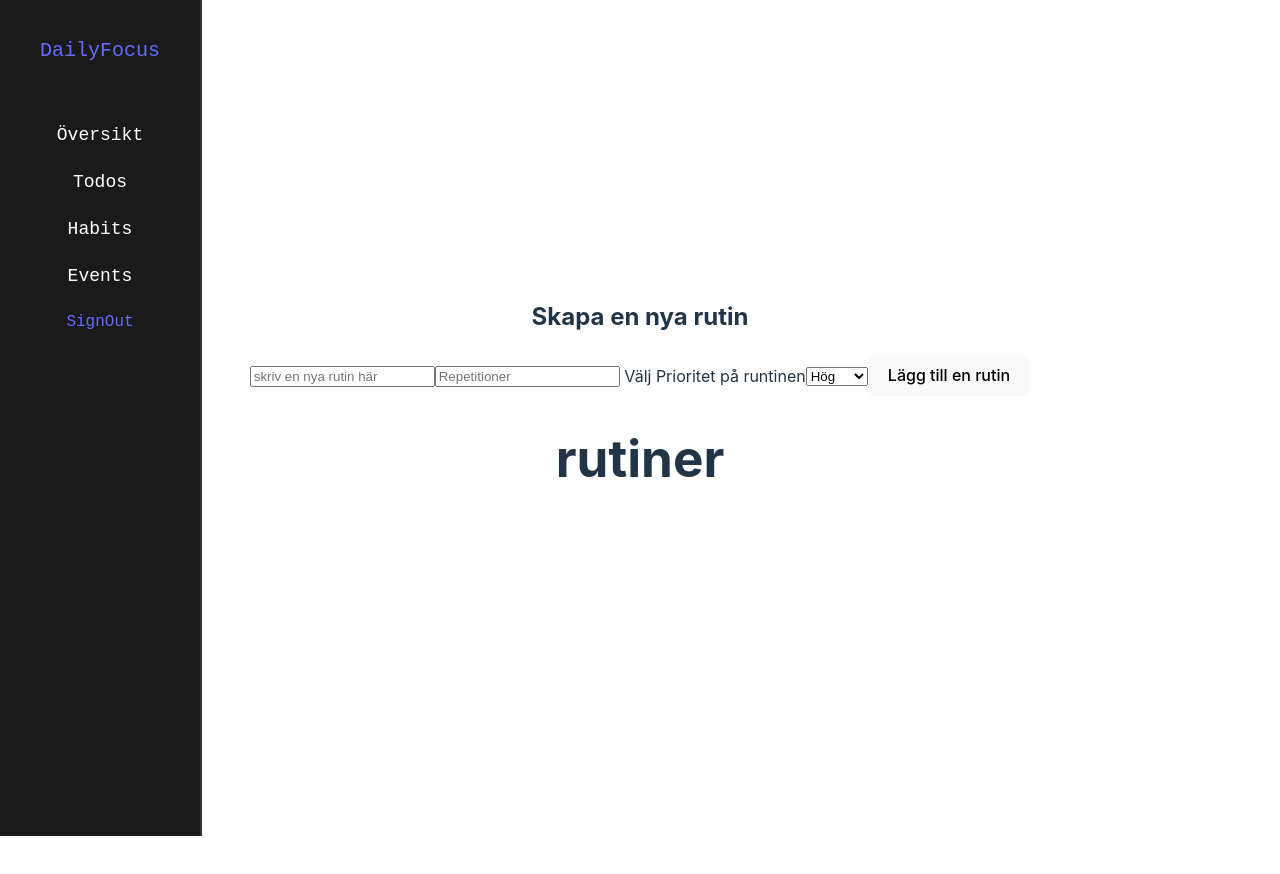
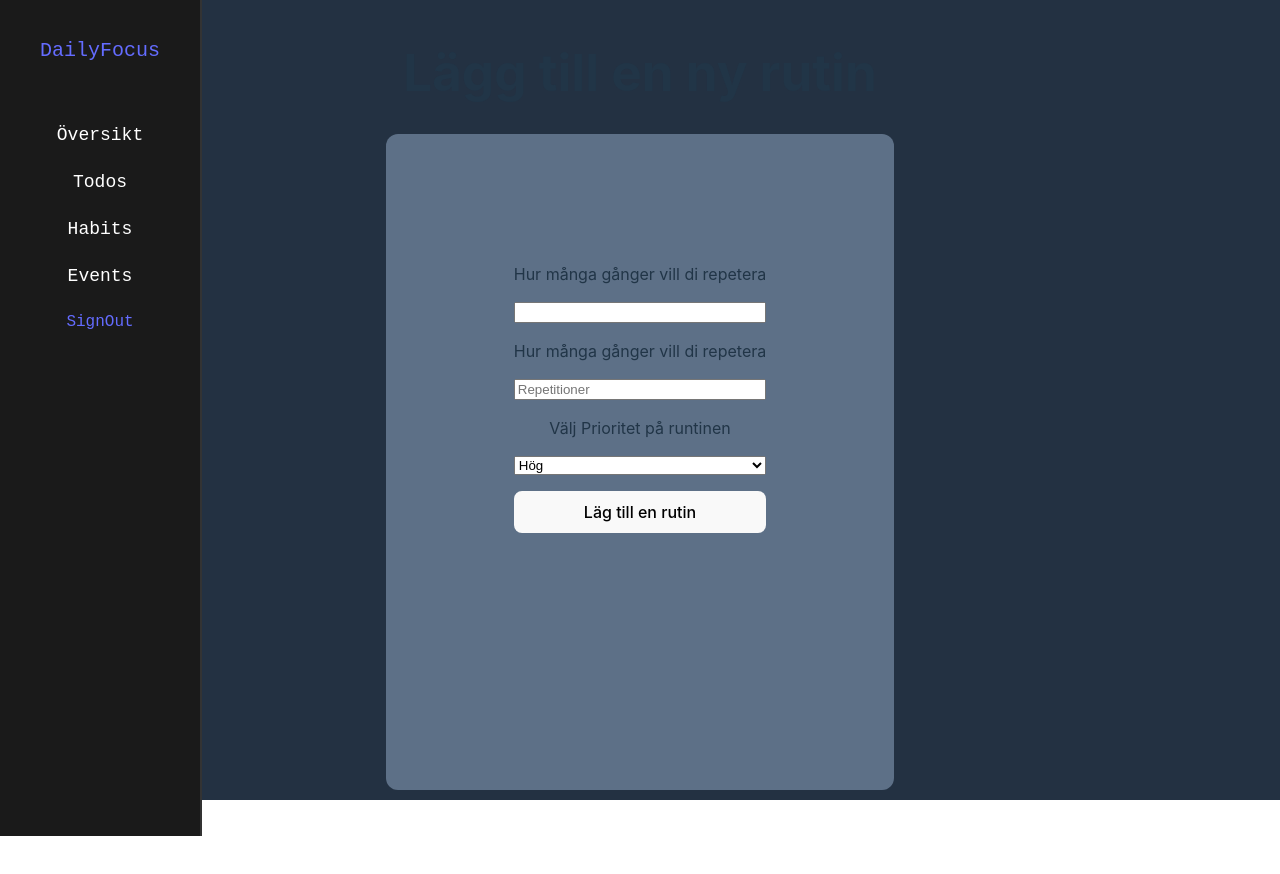
Before and after one commit to Osmanity/dailyfocus, a React (Vite) app: page /habits in a window 1280 px wide. Shown: the top 874 px of the page. Before the commit the page ends 800 px from the top, so only its background shows below. Built offline with nearby package versions, Linux system fonts and the light colour scheme.

Commit message:
Added functionality to remove habits and Styled for HabitLista component

```diff
--- a/src/pages/Habits/Habit.module.css
+++ b/src/pages/Habits/Habit.module.css
@@ -0,0 +1,78 @@
+body {
+  box-sizing: border-box;
+  height: 100vh;
+  width: 100%;
+  background-color: #233142;
+}
+
+.container {
+  display: flex;
+  align-items: center;
+  justify-content: center;
+  flex-direction: column;
+  padding: 8rem;
+}
+
+.rutinContainer {
+  padding: 3rem;
+  justify-content: center;
+  align-items: center;
+  border-radius: 12px;
+  height: 70vh;
+  max-width: 500px;
+  background-color: #5d7087;
+}
+.head {
+  text-align: center;
+}
+
+.form {
+  display: flex;
+  flex-direction: column;
+  gap: 1rem;
+  padding: 5rem;
+  border-radius: 1rem;
+}
+.listContainer {
+  display: flex;
+  flex-direction: column;
+  border-radius: 1rem;
+  gap: 1rem;
+  padding: 2rem;
+}
+
+.list {
+  display: flex;
+  padding: 0.2rem;
+  border-radius: 1rem;
+  list-style: none;
+  margin-left: 2rem;
+  margin: 0.25rem;
+  border: 1px solid #4e6671;
+  justify-content: space-between;
+  box-shadow: 0 1.5px 3px #00000033;
+  color: #e3e3e3;
+  padding: 1rem;
+  align-items: center;
+}
+
+.btn {
+  background-color: #222636;
+  width: 95px;
+  height: 40px;
+  margin-left: 5px;
+  cursor: pointer;
+  border-radius: 8px;
+  padding: 0.1rem;
+  color: #e3e3e3;
+}
+
+.options {
+  display: flex;
+  gap: 1rem;
+}
+.optionBtn {
+  background-color: #4caf50;
+  padding: 0.5rem 1rem;
+  color: white;
+}
--- a/src/pages/Habits/HabitLista.jsx
+++ b/src/pages/Habits/HabitLista.jsx
@@ -1,12 +1,19 @@
-function HabitLista({ rutiner }) {
+import styles from "./Habit.module.css";
+
+function HabitLista({ rutiner, tarbort }) {
   return (
-    <div className="rutinCard">
-      <h1>rutiner</h1>
-      <ul>
+    <div className={styles.rutinCard}>
+      <ul className={styles.listContainer}>
         {rutiner.map((rutin) => (
-          <li key={rutin.id}>
-            {rutin.title}. Prioritet är:({rutin.Prioritet}) gör det(
-            {rutin.Repetitioner}) gånger.
+          <li key={rutin.id} className={styles.list}>
+            <strong> {rutin.title} </strong> Prioritet:
+            <strong></strong>
+            {rutin.Prioritet} <strong></strong> gör
+            <strong>{rutin.Repetitioner}</strong>
+            gånger.
+            <button className={styles.btn} onClick={() => tarbort(rutin.id)}>
+              Ta bort
+            </button>
           </li>
         ))}
       </ul>
--- a/src/pages/Habits/Habits.jsx
+++ b/src/pages/Habits/Habits.jsx
@@ -1,5 +1,6 @@
 import { useState } from "react";
 import HabitLista from "./HabitLista";
+import styles from "./Habit.module.css";
 
 /**
  *     Användaren ska kunna skapa en ny rutin och ta bort existerande rutiner.
@@ -36,8 +37,8 @@ import HabitLista from "./HabitLista";
 function Habits() {
   //{id, title, Repetitioner, Prioritet}
   const [rutiner, setRutiner] = useState([]);
-  const [title, setTitle] = useState("");
-  const [Prioritet, setPrioritet] = useState("");
+  const [title, setTitle] = useState(" ");
+  const [Prioritet, setPrioritet] = useState(" ");
   const [Repetitioner, setRepetitioner] = useState();
 
   function läggtillRutiner(e) {
@@ -49,21 +50,30 @@ function Habits() {
       Prioritet
     };
     setRutiner([...rutiner, nyRutin]);
-    setTitle("");
-    setPrioritet("");
+    setTitle(" ");
+    setPrioritet(" ");
     setRepetitioner(0);
   }
+
+  function TabortRutin(id) {
+    setRutiner(rutiner.filter((rutin) => rutin.id !== id));
+  }
+
   return (
-    <div className="rutinContainer">
-      <h2> Skapa en nya rutin </h2>
-
-      <form onSubmit={läggtillRutiner}>
+    <div className={styles.container}>
+      {" "}
+      <h1 className={styles.head}> Lägg till en ny rutin </h1>
+      <div className={styles.rutinContainer}>
+        <form onSubmit={läggtillRutiner} className={styles.form}>
+          <label htmlFor="Prioritet"> Hur många gånger vill di repetera</label>
           <input
             type="text"
-          placeholder="skriv en nya rutin här"
+            placeholder="skriv en ny rutin här"
             value={title}
             onChange={(e) => setTitle(e.target.value)}
+            className=""
           />
+          <label htmlFor="Prioritet"> Hur många gånger vill di repetera</label>
           <input
             type="number"
             placeholder="Repetitioner"
@@ -80,9 +90,10 @@ function Habits() {
             <option value={"mellan"}> Mellan</option>
             <option value={"låg"}> Låg</option>
           </select>
-        <button type="submit"> Lägg till en rutin</button>
+          <button type="submit"> Läg till en rutin</button>
         </form>
-      <HabitLista rutiner={rutiner} />
+        <HabitLista rutiner={rutiner} tarbort={TabortRutin} />
+      </div>
     </div>
   );
 }
```
Also changed, not shown: 1 other file (tests, documents, lock files or other folders). Lines whose indentation alone changed are shown as unchanged.
